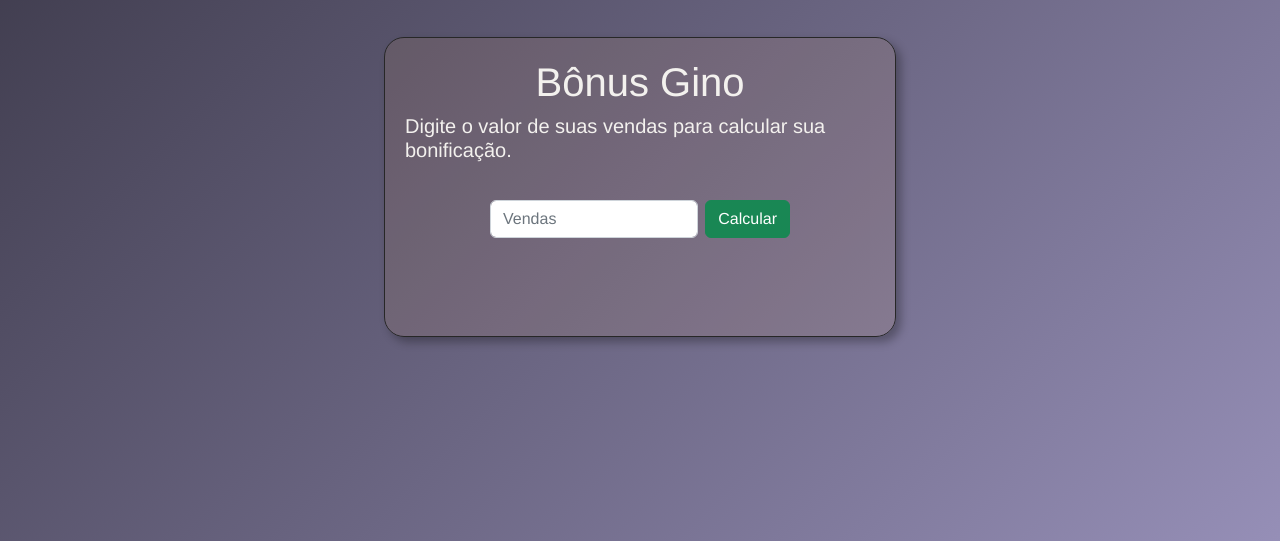
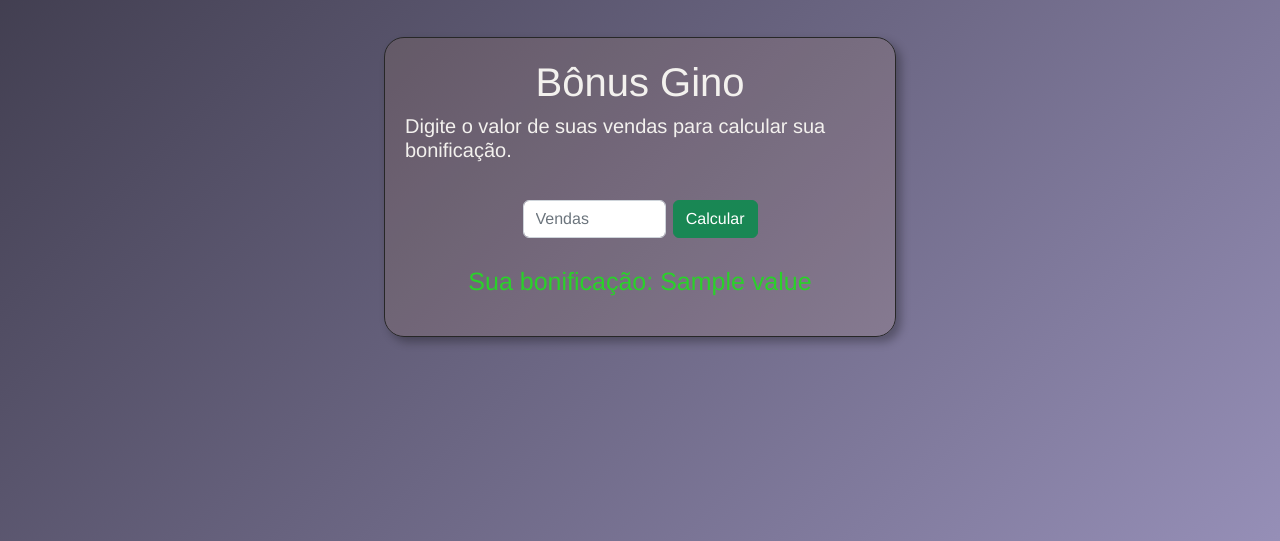
Before and after one commit to ruben-sa-brito/bonusgn, a Django app: template bonus/templates/home.html in a window 1280 px wide. Shown: the part 183-724 px from the top of the page. Run offline with Django 5.2, Linux system fonts and the light colour scheme; the template is opened without the code that fills it: most values are stand-ins (such as "Sample title", 1, 10 or a date in 2020).

Commit message:
frt vers -1

```diff
--- a/bonus/models.py
+++ b/bonus/models.py
@@ -11,6 +11,6 @@ class SalesRanges(models.Model):
 class SaleRange(models.Model):
     sale_range = models.CharField(max_length=40, verbose_name='Faixas')
     value = models.FloatField()
-    sales_ranges = models.ForeignKey(SalesRanges, on_delete=models.CASCADE)
+    sales_ranges = models.ForeignKey(SalesRanges, on_delete=models.CASCADE, related_name='sale_range')
     def __str__(self):
         return 'faixa de venda'
--- a/bonus/templates/home.html
+++ b/bonus/templates/home.html
@@ -46,6 +46,11 @@
                 gap: 7px;
                 margin-top: 30px;
             }
+            .bonus {
+                color: rgb(42, 209, 42);
+                margin-top: 25px;
+                font-size: 25px;
+            }
     </style>
 
     <script>
@@ -71,7 +76,7 @@
                 valor = valor.slice(0, -3).replace(/\B(?=(\d{3})+(?!\d))/g, ".") + valor.slice(-3);
 
             }
-            elemento.value ='R$: '+valor;
+            elemento.value ='R$ '+valor;
         }
     </script>
 
@@ -82,10 +87,21 @@
         <div class="custom-bg">
             <h1> Bônus Gino </h1>
             <h5>Digite o valor de suas vendas para calcular sua bonificação.</h1>
-            <div class="sub-content">
-                <input class="form-control" id="vendas" placeholder="Vendas" onkeyup="formatarMoeda();">
-                <button type="button" class="btn btn-success">Calcular</button>
-            </div>
+
+                <form class="col-6 mx-auto" method="POST" action="/view-bonus">
+                    <div class="sub-content">
+                        {% csrf_token %}
+                        <input class="form-control" id="vendas" name="value" placeholder="Vendas" onkeyup="formatarMoeda();">
+                        <button type="submit" class="btn btn-success">Calcular</button>
+                    </div>
+                </form>
+
+                {% if value %}
+                    <div class="bonus">
+                        Sua bonificação: {{value}}
+                    </div>
+                {% endif %}
+
         </div>
     </div>
 </body>
--- /dev/null
+++ b/bonus/urls.py
@@ -0,0 +1,7 @@
+from django.urls import path
+from . import views
+
+urlpatterns = [
+    path('', views.home_page, name='home'),
+    path('view-bonus', views.view_bonus, name='view-bonus'),
+]
--- a/bonusgn/urls.py
+++ b/bonusgn/urls.py
@@ -17,8 +17,9 @@ Including another URLconf
 from django.contrib import admin
 from django.urls import path
 from bonus import views
+from django.urls import path, include
 
 urlpatterns = [
     path('admin/', admin.site.urls),
-    path('', views.home_page, name='home')
+    path('', include('bonus.urls')),
 ]
```
Also changed, not shown: bonus/forms.py (+8 -6 lines), bonus/views.py (+15 -2 lines).
